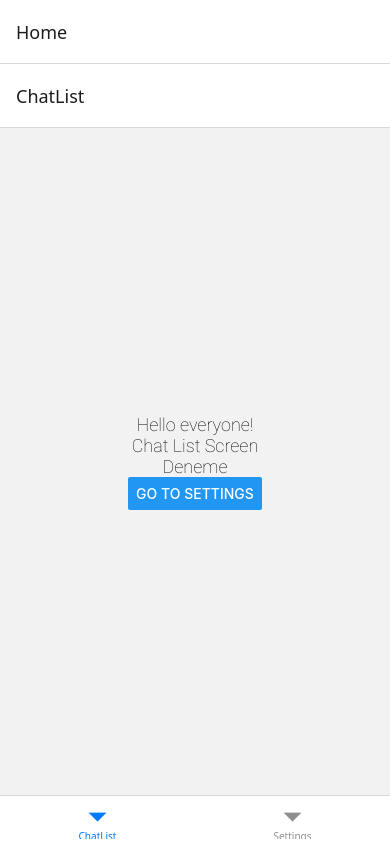
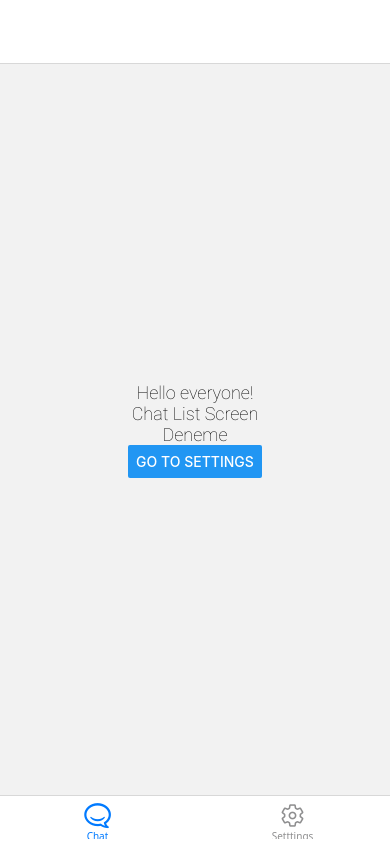
Before and after one commit to actjacob/RealTimeChat, a React Native app: screen / in a window 390 px wide. Built offline with nearby package versions, Linux system fonts and the light colour scheme.

Commit message:
Bottom tab  and vector icon add project

```diff
--- a/App.js
+++ b/App.js
@@ -8,6 +8,8 @@ import { SafeAreaProvider, SafeAreaView } from 'react-native-safe-area-context';
 import { createNativeStackNavigator } from '@react-navigation/native-stack';
 import { NavigationContainer } from '@react-navigation/native';
 import { createBottomTabNavigator } from '@react-navigation/bottom-tabs';
+import { Ionicons } from '@expo/vector-icons';
+import Fontisto from '@expo/vector-icons/Fontisto';
 
 import ChatListScreen from './screens/ChatListScreen';
 import ChatSettingsScreen from './screens/ChatSettingsScreen';
@@ -19,9 +21,30 @@ const Stack = createNativeStackNavigator();
 const Tab = createBottomTabNavigator();
 const TabNavigator = () => {
   return (
-    <Tab.Navigator>
-      <Tab.Screen name="ChatList" component={ChatListScreen} />
-      <Tab.Screen name="Settings" component={SettingsScreen} />
+    <Tab.Navigator screenOptions={{ headerTitle: '' }}>
+      {/* Burada kök dizinde yapıyoruz başlık göstermeme işlemini */}
+      <Tab.Screen
+        name="ChatList"
+        component={ChatListScreen}
+        tav
+        options={{
+          tabBarLabel: 'Chat',
+          tabBarIcon: ({ color, size }) => {
+            // return <Ionicons name="chatbubble-outline" size={24} color="black" />;
+            return <Fontisto name="hipchat" size={size} color={color} />;
+          },
+        }}
+      />
+      <Tab.Screen
+        name="Settings"
+        component={SettingsScreen}
+        options={{
+          tabBarLabel: 'Setttings',
+          tabBarIcon: ({ color, size }) => {
+            return <Ionicons name="settings-outline" size={size} color={color} />;
+          },
+        }}
+      />
     </Tab.Navigator>
   );
 };
@@ -73,7 +96,7 @@ export default function App() {
       {/* <SafeAreaView> */}
       <NavigationContainer>
         <Stack.Navigator>
-          <Stack.Screen name="Home" component={TabNavigator} />
+          <Stack.Screen name="Home" component={TabNavigator} options={{ headerShown: false }} />
           <Stack.Screen
             name="ChatSettings"
             component={ChatSettingsScreen}
--- a/package.json
+++ b/package.json
@@ -21,7 +21,8 @@
     "react-native-gesture-handler": "^2.21.2",
     "react-native-reanimated": "^3.16.5",
     "react-native-safe-area-context": "^4.12.0",
-    "react-native-screens": "^4.3.0"
+    "react-native-screens": "^4.3.0",
+    "@expo/vector-icons": "^14.0.2"
   },
   "devDependencies": {
     "@babel/core": "^7.20.0"
```
Also changed, not shown: 1 other file (tests, documents, lock files or other folders).
